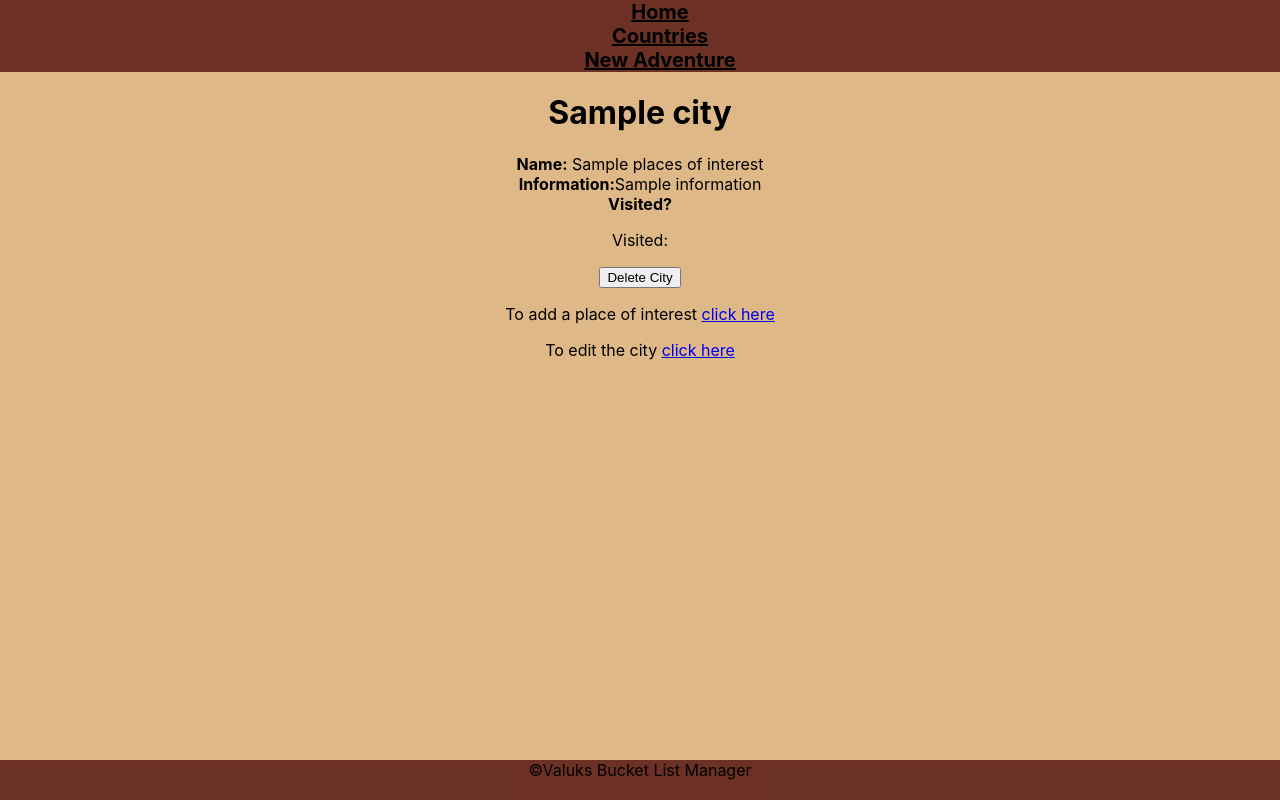
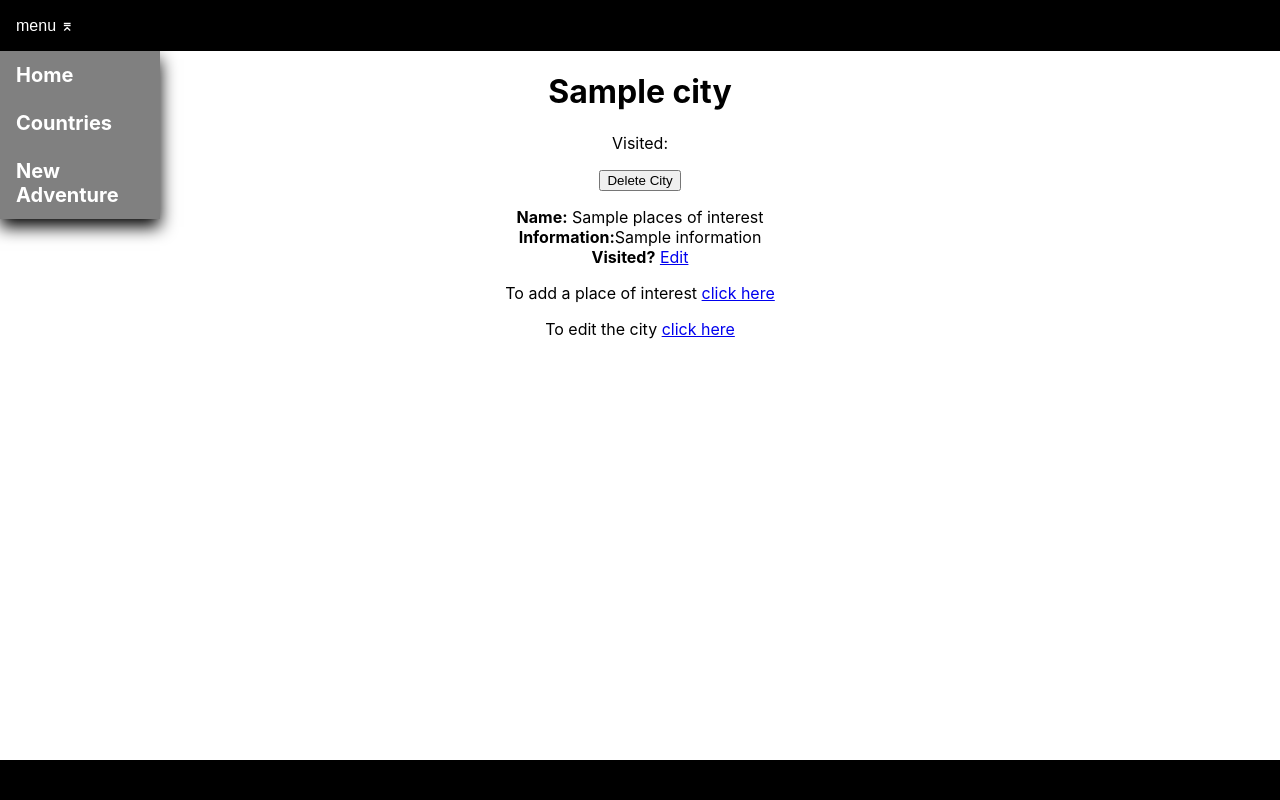
Before and after one commit to NoahValuks/Bucket-List, a Flask app: page /countries/cities/1 in a window 1280 px wide. Run offline with Flask 2, Linux system fonts and the light colour scheme; a database or web service that is not in the repository returns one stand-in record (values such as "Sample title"); some libraries are stand-ins or nearby versions.

Commit message:
drop down menu added

```diff
--- a/controllers/poi_controller.py
+++ b/controllers/poi_controller.py
@@ -21,3 +21,9 @@
     place_of_interest = PlaceOfInterest(name, information, city, visited)
     place_of_interest_repository.save(place_of_interest)
     return redirect(f"/countries/cities/{city_id}")
+
+@poi_blueprint.route('/cities/place_of_interest/<id>/edit')
+def edit_poi(id):
+    place_of_interest = place_of_interest_repository.select(id)
+    cities = city_repository.select_all()
+    return render_template('/cities/edit.html', place_of_interest = place_of_interest, cities = cities)
--- a/static/style.css
+++ b/static/style.css
@@ -1,17 +1,18 @@
 body{
     font-family:-apple-system, BlinkMacSystemFont, 'Segoe UI', Roboto, Oxygen, Ubuntu, Cantarell, 'Open Sans', 'Helvetica Neue', sans-serif;
-    background-color: burlywood;
     text-align: center;
     margin: 0;
     height: 100%;
+    background-image: url(/pictures/main-background.jpg) fixed center;
 }
 
-body > header > nav > ul{
+body > header > nav {
     margin: 0;
     list-style-type: none;
     font-weight: bold;
     font-size: 20px;
-    background-color: rgba(75, 9, 9, 0.774);
+    background-color: black;
+    text-align: left;
 }
 
 footer{
@@ -21,9 +22,53 @@
     bottom:0;
     width:100%;
     height: 40px;
-    background-color: rgba(75, 9, 9, 0.774);
+    font: white;
+    background-color: black;
 }
+
+
 
 #country_table{
     margin: 0 auto;
 }
+
+.dropbtn {
+    background-color: black;
+    color: white;
+    padding: 16px;
+    font-size: 16px;
+    border: none;
+  }
+
+  /* The container <div> - needed to position the dropdown content */
+  .dropdown {
+    position: relative;
+    display: inline-block;
+  }
+
+  /* Dropdown Content (Hidden by Default) */
+  .dropdown-content {
+    display: none;
+    position: absolute;
+    background-color: grey;
+    min-width: 160px;
+    box-shadow: 0px 8px 16px 0px black;
+    z-index: 1;
+  }
+
+  /* Links inside the dropdown */
+  .dropdown-content a {
+    color: white;
+    padding: 12px 16px;
+    text-decoration: none;
+    display: block;
+  }
+
+  /* Change color of dropdown links on hover */
+  .dropdown-content a:hover {background-color: black;}
+
+  /* Show the dropdown menu on hover */
+  .dropdown:hover .dropdown-content {display: block;}
+
+  /* Change the background color of the dropdown button when the dropdown content is shown */
+  .dropdown:hover .dropbtn {background-color:black;}
--- a/templates/base.html
+++ b/templates/base.html
@@ -8,11 +8,14 @@
 <body>
   <header>
     <nav>
-      <ul class="menu">
-        <li><a href="/" style="color: #000000">Home</a></li>
-        <li><a href="/countries" style="color: #000000">Countries</a></li>
-        <li><a href="/cities/new" style="color: #000000">New Adventure</a></li>
-      </ul>
+      <div class="dropdown">
+        <button class="dropbtn">menu ⌆</button>
+        <div class="dropdown-content">
+          <a href="/">Home</a>
+          <a href="/countries">Countries</a>
+          <a href="cities/new">New Adventure</a>
+        </div>
+      </div>
     </nav>
   </header>
   <div class="container">
@@ -20,5 +23,7 @@
     {% endblock %}
   </div>
 </body>
-<footer>&copy;Valuks Bucket List Manager</footer>
+<footer>
+  &copy;Valuks Bucket List Manager
+</footer>
 </html>
--- a/templates/cities/index.html
+++ b/templates/cities/index.html
@@ -2,6 +2,15 @@
 
 {% block content %}
 <h1><b>{{city.name}}</b></h1>
+<p>
+    Visited:
+    {% if city.visited == True %}
+        ✔️
+    {% endif %}
+    <form class="delete-form" action="/countries/cities/{{city.id}}/delete" method="POST">
+        <button class="trash-button">Delete City</button>
+    </form>
+</P>
 
 <p>
     {% for place in places %}
@@ -11,17 +20,10 @@
         {% if place.visited == True %}
             ✔️
         {% endif %}
+        <a href="/cities/place_of_interest/{{place.id}}/edit">Edit</a>
+        <br>
     {% endfor %}
 </p>
-<P>
-    Visited:
-    {% if city.visited == True %}
-        ✔️
-    {% endif %}
-    <form class="delete-form" action="/countries/cities/{{city.id}}/delete" method="POST">
-        <button class="trash-button">Delete City</button>
-    </form>
-</P>
 <p>To add a place of interest <a href="/cities/place_of_interest/new">click here</a></p>
 <p>To edit the city <a href="/countries/cities/{{city.id}}/edit">click here</a></p>
 {% endblock %}
```
Also changed, not shown: templates/poi/edit.html (added, +35 -0 lines), pictures/main-background.jpg (added).
